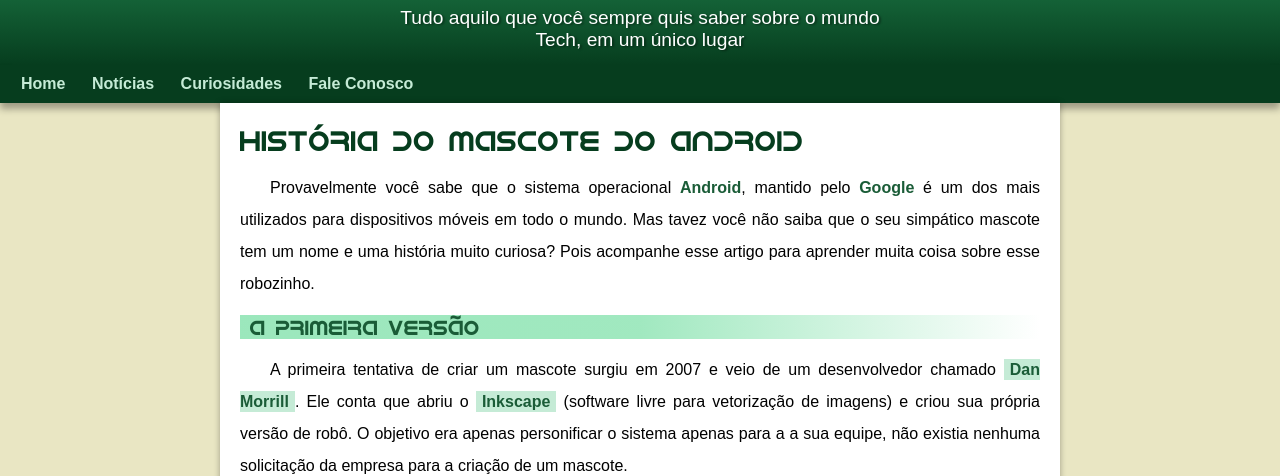
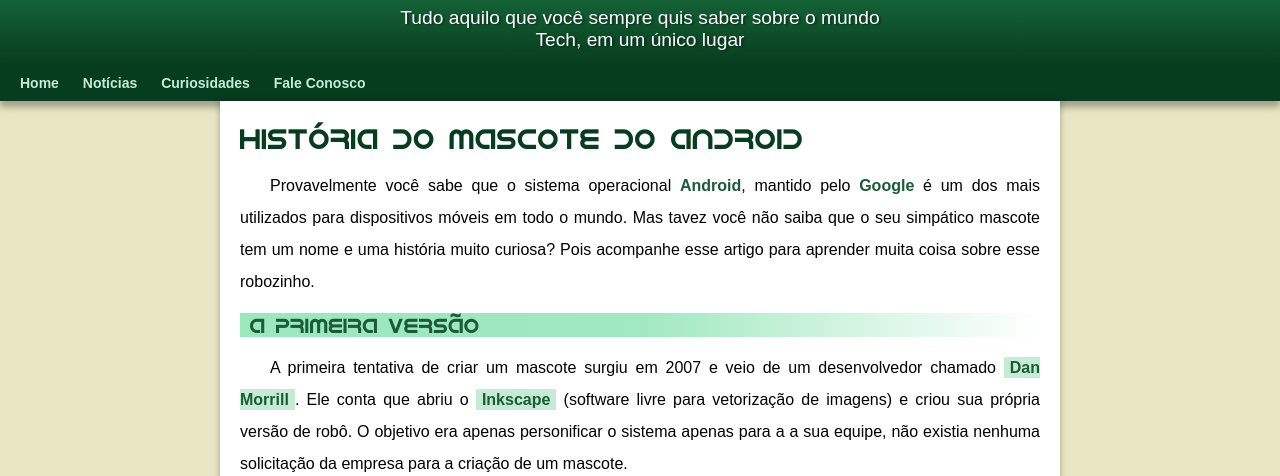
Before and after one commit to Nina-D-Menk/html-css, a plain HTML site: page desafios/d010/android-pag.html in a window 1280 px wide. Shown: the part 125-601 px from the top of the page. Drawn offline with Linux system fonts and the light colour scheme.

Commit message:
Update style.css

```diff
--- a/desafios/d010/estilos/style.css
+++ b/desafios/d010/estilos/style.css
@@ -72,6 +72,7 @@
 
 nav {
     background-color: var(--cor6);
+    font-size: 14px;
     color:#ffffff;
     padding: 10px;
     box-shadow: 0px 6px 7px rgb(0, 0, 0, 0.320);
@@ -81,7 +82,7 @@
     color: var(--cor1);
     text-decoration: none;
     font-weight: bolder;
-    padding: 11px;
+    padding: 11px 10px;
     border-radius: 5px;
     transition: 0.5s;
 }
```
